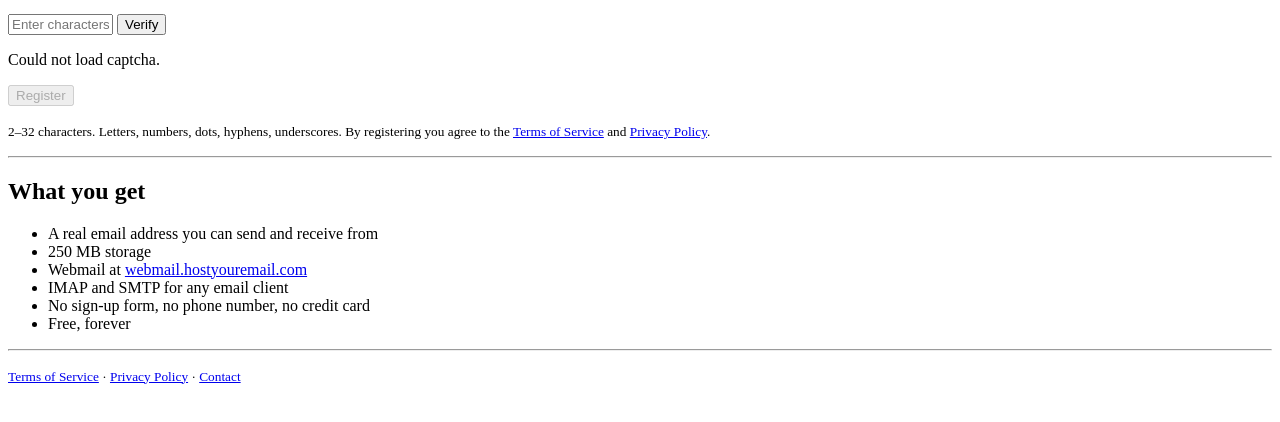
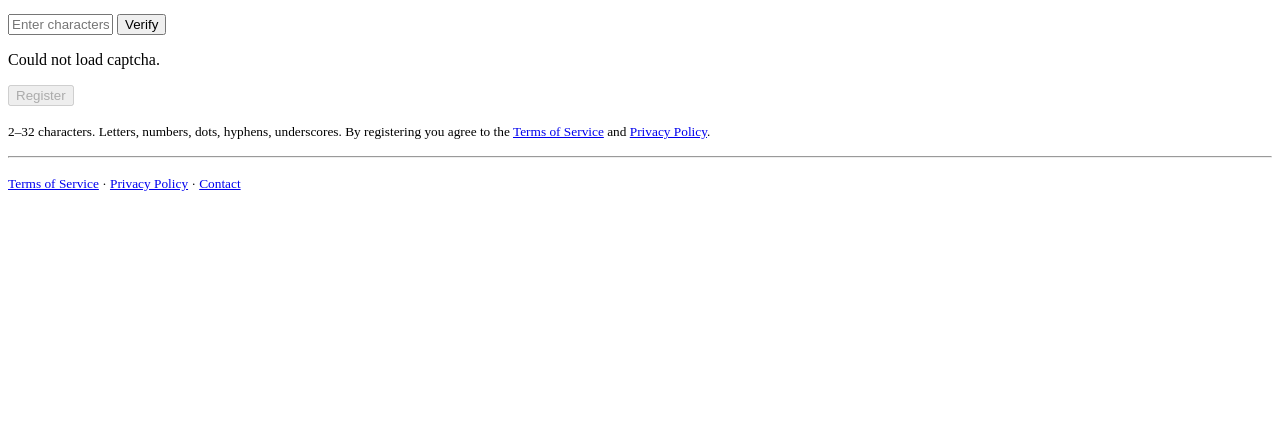
Before and after one commit to programming/hostyouremail, a website: page public/index.html in a window 1280 px wide. Shown: the part 332-754 px from the top of the page. Drawn offline with Linux system fonts and the light colour scheme; no server answers.

Commit message:
Remove domain from availability messages; remove What you get section

```diff
--- a/public/index.html
+++ b/public/index.html
@@ -72,18 +72,6 @@
 
   <hr>
 
-  <h2>What you get</h2>
-  <ul>
-    <li>A real email address you can send and receive from</li>
-    <li>250 MB storage</li>
-    <li>Webmail at <a href="https://webmail.mxroute.com/">webmail.hostyouremail.com</a></li>
-    <li>IMAP and SMTP for any email client</li>
-    <li>No sign-up form, no phone number, no credit card</li>
-    <li>Free, forever</li>
-  </ul>
-
-  <hr>
-
   <p><small><a href="/tos">Terms of Service</a> &middot; <a href="/privacy">Privacy Policy</a> &middot; <a href="mailto:admin@hostyouremail.com">Contact</a></small></p>
 
   <script src="/register.js"></script>
--- a/public/register.js
+++ b/public/register.js
@@ -149,13 +149,13 @@ async function checkAvailability() {
     if (!res.ok) { setMsg("", data.error || "Error checking availability"); return; }
 
     if (data.available) {
-      setMsg("", `✓ ${username}@hostyouremail.com is available`);
+      setMsg("", `✓ ${username} is available`);
       isAvailable = true;
       lastCheckedUsername = username;
       // Register stays disabled — captcha token is never issued by server
       registerBtn.disabled = true;
     } else {
-      setMsg("", `✗ ${username}@hostyouremail.com is already taken`);
+      setMsg("", `✗ ${username} is already taken`);
     }
   } catch {
     setMsg("", "Could not reach server. Try again.");
```
